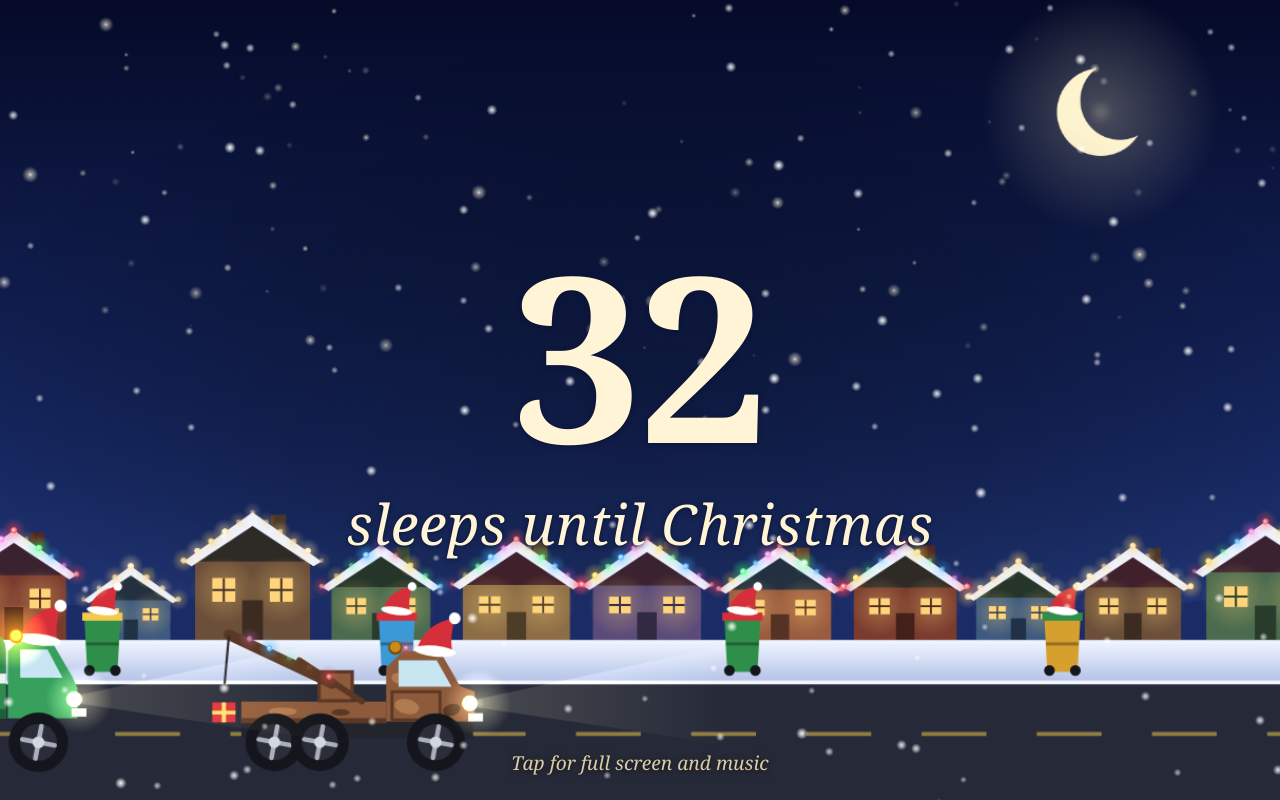
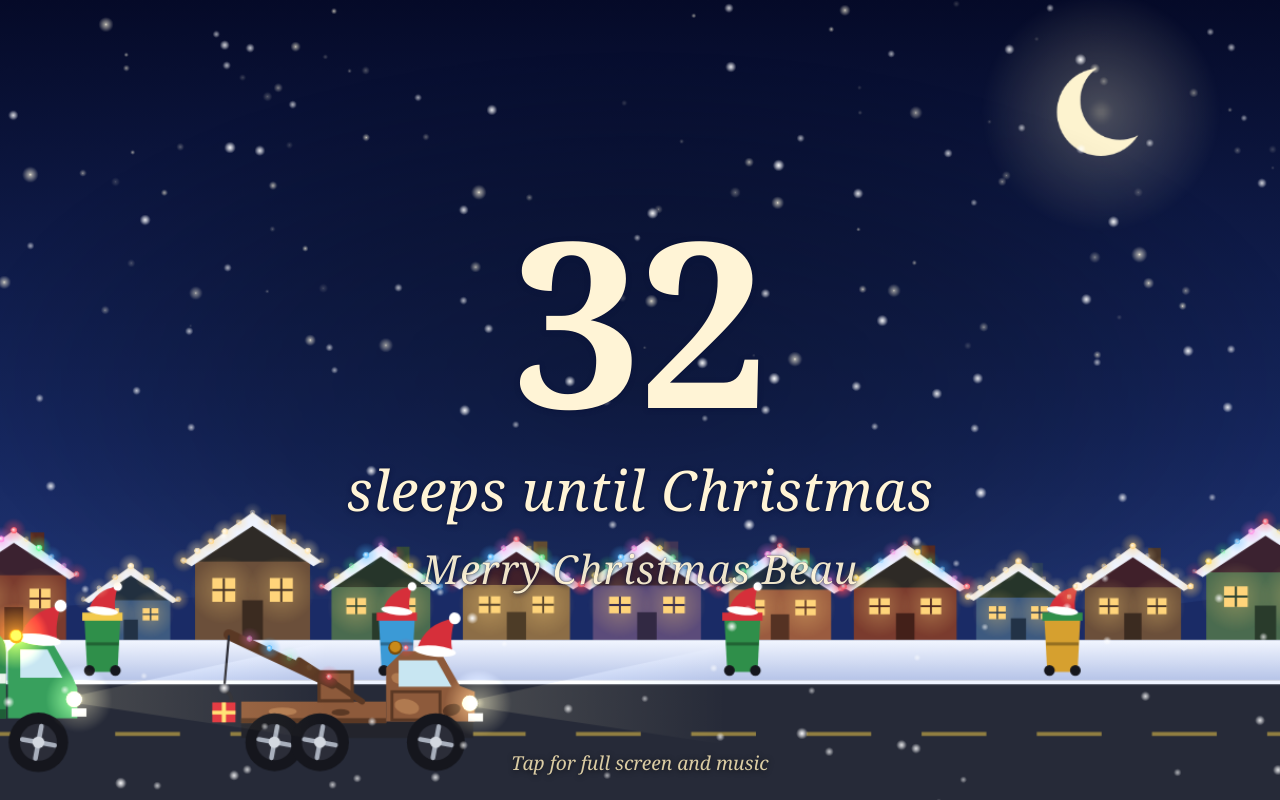
Before and after one commit to elijahjohnsonaus-bot/proj, a plain HTML site: page index.html in a window 1280 px wide. Drawn offline with Linux system fonts and the light colour scheme.

Commit message:
Add "Merry Christmas Beau" under the countdown
Co-Authored-By: Claude Sonnet 5.5 <noreply@anthropic.com>
Claude-Session: https://claude.ai/code/session_01ErStBXWW6etwFkvasdxsMW

```diff
--- a/index.html
+++ b/index.html
@@ -23,6 +23,7 @@
   #num { font-size: min(30vh, 18vw); line-height: 1; font-weight: 700; font-variant-numeric: lining-nums; letter-spacing: -0.01em; }
   #num.greet { font-size: min(14vh, 9vw); }
   #label { font-size: min(7vh, 5vw); margin-top: 2vh; font-style: italic; letter-spacing: 0.01em; }
+  #beau { font-size: min(5vh, 4vw); margin-top: 1.8vh; font-style: italic; letter-spacing: 0.02em; opacity: 0.92; }
   #ctl { position: absolute; bottom: calc(3vh + env(safe-area-inset-bottom)); right: calc(3vw + env(safe-area-inset-right));
     display: flex; gap: max(1vh, 10px); }
   .btn { font: inherit; font-size: max(2.4vh, 15px); color: #fbe9b7; padding: max(0.8vh, 8px) max(1.6vh, 14px);
@@ -67,7 +68,7 @@
   <div id="warp">
     <video id="v" muted loop playsinline preload="auto" hidden></video>
     <canvas id="scene" hidden></canvas>
-    <div id="count"><div id="num"></div><div id="label"></div></div>
+    <div id="count"><div id="num"></div><div id="label"></div><div id="beau">Merry Christmas Beau</div></div>
   </div>
   <div id="ctl">
     <button id="align" class="btn" type="button">Align</button>
```
